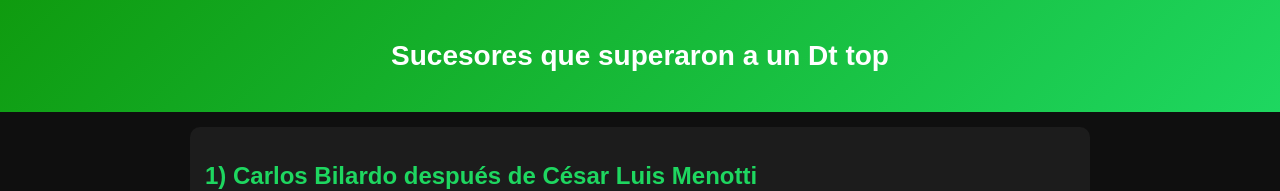
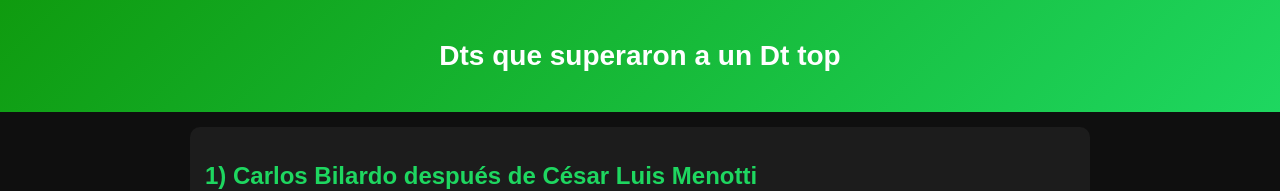
Before and after one commit to Herbyn123/sucesores-top, a plain HTML site: page index.html in a window 1280 px wide. Shown: the top 191 px of the page. Drawn offline with Linux system fonts and the light colour scheme.

Commit message:
Update titles in index.html for clarity

```diff
--- a/index.html
+++ b/index.html
@@ -3,7 +3,7 @@
 <head>
 <meta charset="UTF-8">
 <meta name="viewport" content="width=device-width, initial-scale=1.0">
-<title>Sucesores que superaron a un dt top</title>
+<title>Entrenadores que superaron a un dt top</title>
 
 <style>
 body{
@@ -61,7 +61,7 @@
 <body>
 
 <div class="portada">
-<h1> Sucesores que superaron a un Dt top</h1>
+<h1> Dts que superaron a un Dt top</h1>
 </div>
 
 <div class="container">
```
